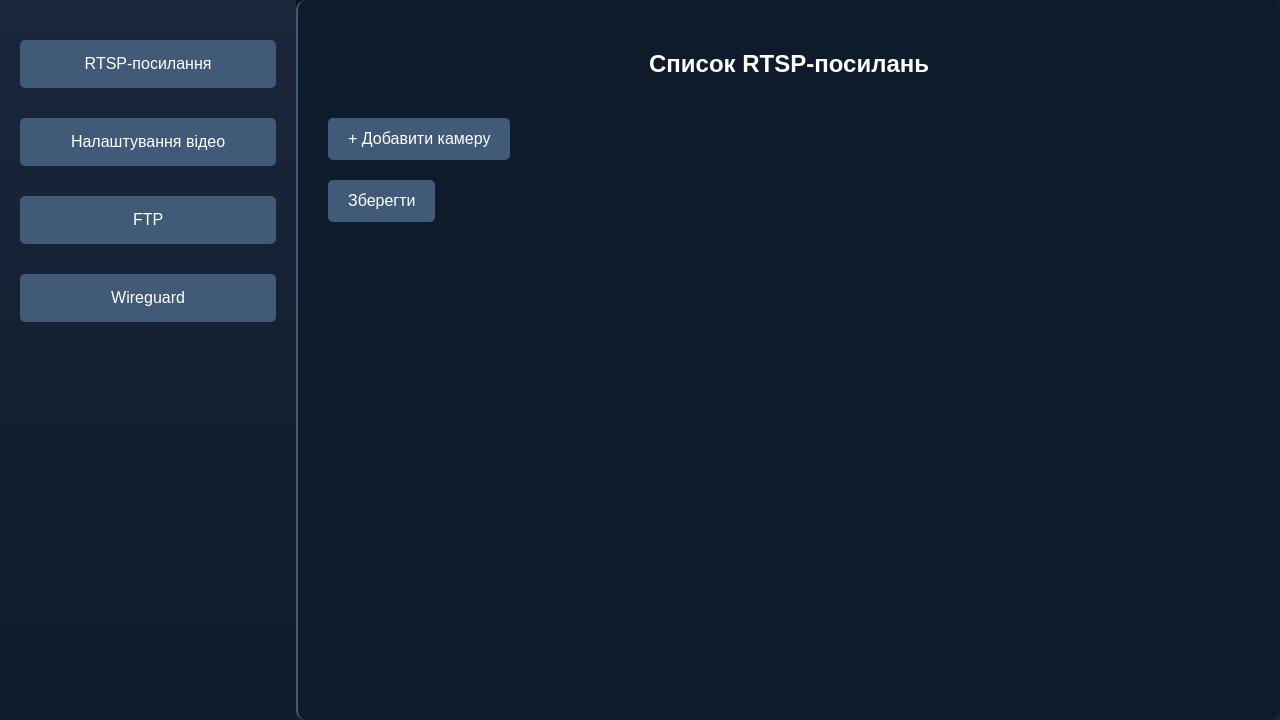
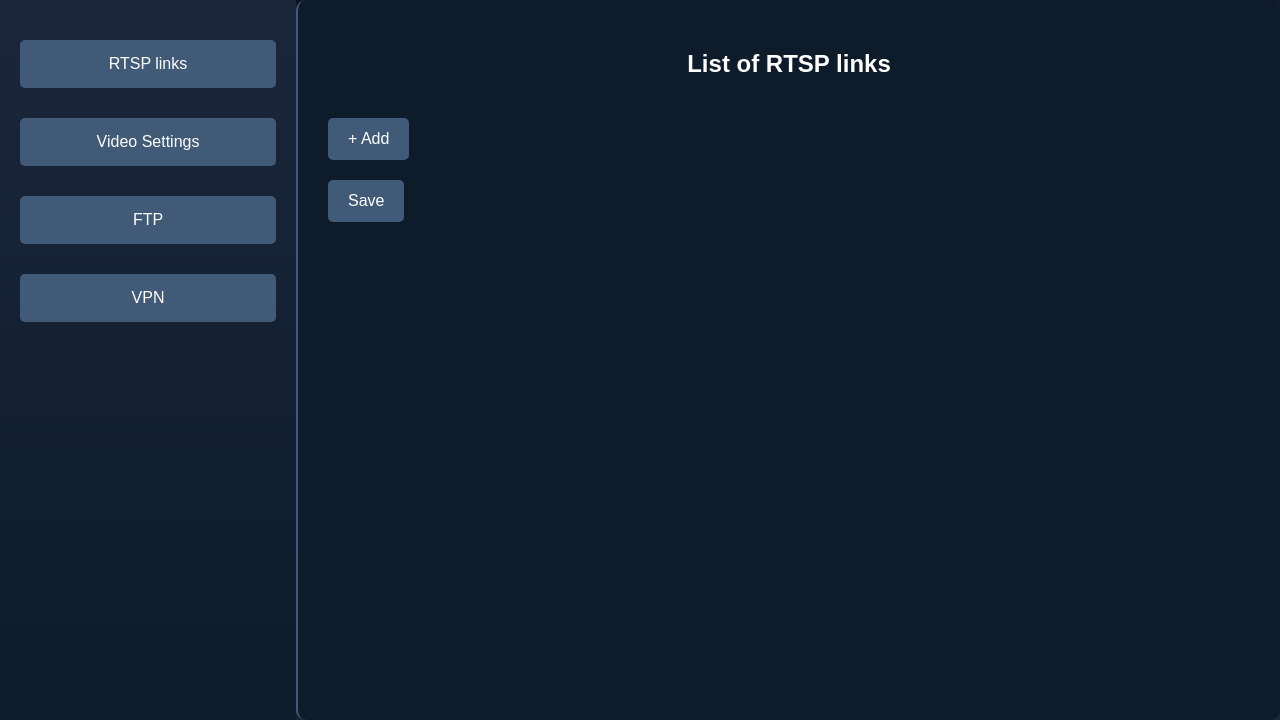
Before and after one commit to rodyaaaaa/mDVR, a Flask app: template dvr_web/templates/index.html in a window 1280 px wide. Shown: the part 120-840 px from the top of the page. Run offline with Flask 3, Linux system fonts and the light colour scheme; the template is opened without the code that fills it, so the values that code supplies are empty.

Commit message:
in progress

```diff
--- a/dvr_web/server.py
+++ b/dvr_web/server.py
@@ -38,7 +38,6 @@ app = Flask(__name__)
 
 
 def load_config():
-    """Завантажує конфігурацію з data_config.json або default.json, якщо data_config.json не існує."""
     if not os.path.exists(CONFIG_FULL_PATH):
         shutil.copyfile(DEFAULT_CONFIG_PATH, CONFIG_FULL_PATH)
 
@@ -48,13 +47,10 @@ def load_config():
 
 @app.route('/')
 def index():
-    # Завантажуємо конфігурацію
     config = load_config()
 
-    # Перетворюємо список камер у словник для зручності відображення на фронтенді
     config['camera_list'] = {f'Cam {i + 1}': value for i, value in enumerate(config['camera_list'])}
 
-    # Відображаємо сторінку з конфігурацією
     return render_template('index.html', **config)
 
 
@@ -65,7 +61,6 @@ def save_video_links():
         return jsonify({"success": False, "error": "No data received"}), 400
 
     try:
-        # Завантажуємо поточну конфігурацію
         config = load_config()
 
         # Оновлюємо лише список камер
--- a/dvr_web/static/js/script.js
+++ b/dvr_web/static/js/script.js
@@ -8,7 +8,7 @@ let camCounter = document.querySelectorAll('#cam-fields .cam-field').length;
 function deleteCam(button) {
     const camField = button.closest('.cam-field');
     camField.remove();
-    updateCamLabels(); // Обновить нумерацию после удаления
+    updateCamLabels();
 }
 
 function updateCamLabels() {
@@ -16,7 +16,7 @@ function updateCamLabels() {
     camFields.forEach((field, index) => {
         field.querySelector('label').textContent = `Cam ${index + 1}:`;
     });
-    camCounter = camFields.length; // Обновить счетчик
+    camCounter = camFields.length;
 }
 
 function addCam() {
@@ -30,7 +30,7 @@ function addCam() {
         <button class="delete-cam" onclick="deleteCam(this)">×</button>
     `;
     camFields.appendChild(newCamField);
-    updateCamLabels(); // Обновить нумерацию
+    updateCamLabels();
 }
 
 function changeStream(select) {
@@ -75,17 +75,17 @@ function saveFtpConfig() {
     const inputs = activeTab.querySelectorAll('input');
 
     const ftpConfig = {
-        url: inputs[0].value,
+        server: inputs[0].value,
+        user: inputs[2].value,
+        password: inputs[3].value,
         port: inputs[1].value,
-        login: inputs[2].value,
-        password: inputs[3].value,
     };
 
-    const carName = inputs[4].value; // Окремо збираємо car_name
+    const carName = inputs[4].value;
 
     const data = {
-        ftp: ftpConfig, // FTP-налаштування
-        car_name: carName, // Окреме поле car_name
+        ftp: ftpConfig,
+        car_name: carName,
     };
 
     fetch('/save-ftp-config', {
@@ -115,16 +115,13 @@ function saveVideoOptions() {
     const videoTimeInput = document.getElementById('video-time').value;
     const videoFps = document.getElementById('video-fps').value;
 
-    // Перевіряємо, чи введено число (хвилини)
     let videoTime;
     if (!isNaN(videoTimeInput) && videoTimeInput.trim() !== "") {
-        // Якщо введено число, конвертуємо у формат HH:MM:SS
         const minutes = parseInt(videoTimeInput);
         const hours = Math.floor(minutes / 60);
         const remainingMinutes = minutes % 60;
         videoTime = `${String(hours).padStart(2, '0')}:${String(remainingMinutes).padStart(2, '0')}:00`;
     } else {
-        // Якщо введено не число, залишаємо як є (формат HH:MM:SS)
         videoTime = videoTimeInput;
     }
 
--- a/dvr_web/templates/index.html
+++ b/dvr_web/templates/index.html
@@ -1,5 +1,5 @@
 <!DOCTYPE html>
-<html lang="ru">
+<html lang="en">
 <head>
     <meta charset="UTF-8">
     <meta name="viewport" content="width=device-width, initial-scale=1.0">
@@ -12,14 +12,14 @@
 </header>
 <div class="container">
     <aside class="sidebar">
-        <button onclick="showTab('cam-config')">RTSP-посилання</button>
-        <button onclick="showTab('video-options')">Налаштування відео</button>
+        <button onclick="showTab('cam-config')">RTSP links</button>
+        <button onclick="showTab('video-options')">Video Settings</button>
         <button onclick="showTab('ftp-config')">FTP</button>
-        <button onclick="showTab('vpn-config')">Wireguard</button>
+        <button onclick="showTab('vpn-config')">VPN</button>
     </aside>
     <main class="content">
         <div id="cam-config" class="tab active">
-            <h2>Список RTSP-посилань</h2>
+            <h2>List of RTSP links</h2>
             <div id="cam-fields">
                 {% for cam, url in camera_list.items() %}
                     <div class="cam-field">
@@ -30,12 +30,12 @@
                 {% endfor %}
             </div>
             <div class="input-row">
-                <button onclick="addCam()">+ Добавити камеру</button>
+                <button onclick="addCam()">+ Add</button>
             </div>
-            <button onclick="saveVideoLinks()">Зберегти</button>
+            <button onclick="saveVideoLinks()">Save</button>
         </div>
         <div id="video-options" class="tab">
-            <h2>Налаштування параметрів запису відео</h2>
+            <h2>Video Settings</h2>
             <div class="input-row">
                 <label for="rtsp-transport">RTSP Transport:</label>
                 <select id="rtsp-transport">
@@ -44,7 +44,7 @@
                 </select>
             </div>
             <div class="input-row">
-                <label for="video-resolution">Роздільна здатність:</label>
+                <label for="video-resolution">Video resolution:</label>
                 <select id="video-resolution">
                     <option value="1920x1080"
                             {% if video_options.video_resolution_x == 1920 and video_options.video_resolution_y == 1080 %}selected{% endif %}>
@@ -65,7 +65,7 @@
                 </select>
             </div>
             <div class="input-row">
-                <label for="video-time">Тривалість відео:</label>
+                <label for="video-time">Video duration:</label>
                 <input type="text" id="video-time" value="{{ video_options.time }}"
                        placeholder="e.g., 00:05:00 or 5 for 5 minutes">
             </div>
@@ -73,10 +73,10 @@
                 <label for="video-fps">Frames Per Second (FPS):</label>
                 <input type="number" id="video-fps" value="{{ video_options.fps }}" placeholder="e.g., 30">
             </div>
-            <button onclick="saveVideoOptions()">Зберегти</button>
+            <button onclick="saveVideoOptions()">Save</button>
         </div>
         <div id="ftp-config" class="tab">
-            <h2>Налаштування FTP</h2>
+            <h2>FTP settings</h2>
             <div class="input-row">
                 <input type="text" value="{{ ftp.server }}" placeholder="Select URL://">
                 <input type="text" value="{{ ftp.port }}" placeholder="Select port">
@@ -84,12 +84,12 @@
             <input type="text" value="{{ ftp.user }}" placeholder="Select Login">
             <input type="password" value="{{ ftp.password }}" placeholder="Select Password">
             <input type="text" value="{{ car_name }}" placeholder="Car Name" id="car-name">
-            <button onclick="saveFtpConfig()">Зберегти</button>
+            <button onclick="saveFtpConfig()">Save</button>
         </div>
         <div id="vpn-config" class="tab">
-            <h2>Wireguard конфіг</h2>
+            <h2>VPN config</h2>
             <textarea placeholder="wgo.conf WireGuard"></textarea>
-            <button onclick="saveVpnConfig()">Зберегти</button>
+            <button onclick="saveVpnConfig()">Save</button>
         </div>
     </main>
 </div>
```
